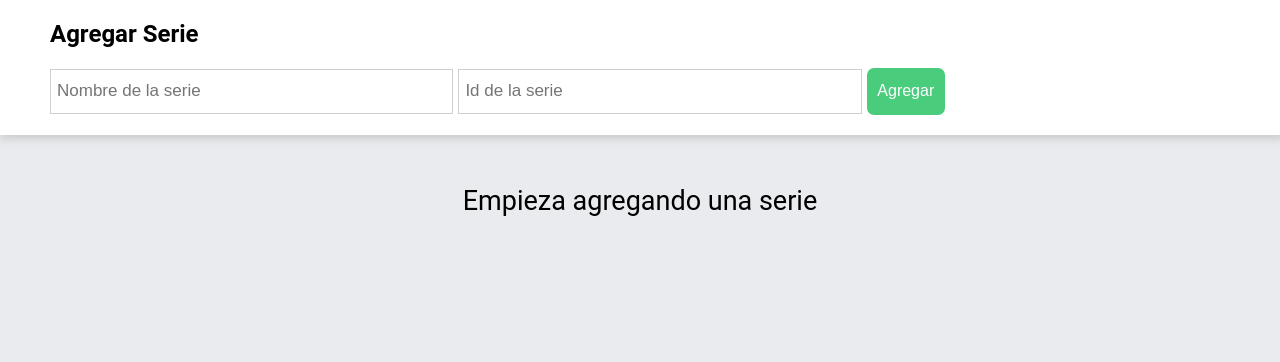
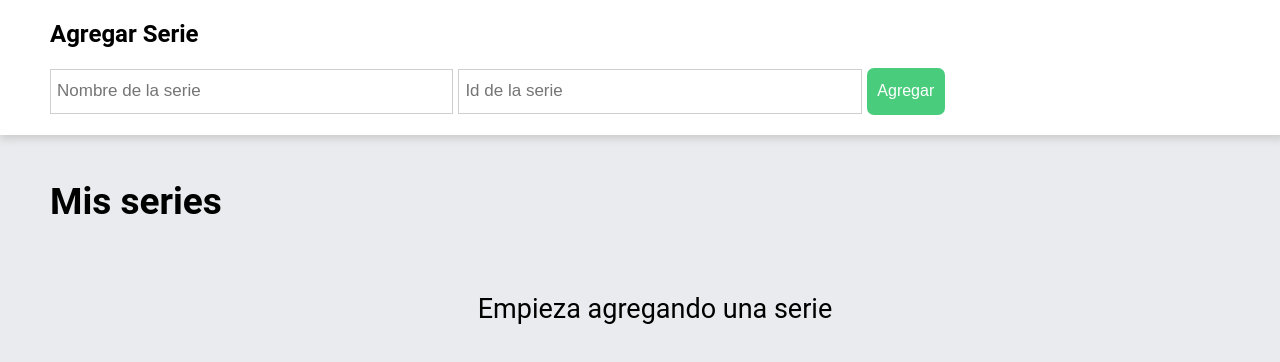
Before and after one commit to HFR1994/LabWeb, a React (Create React App) app: page / in a window 1280 px wide. Shown: the top 362 px of the page. Built offline with nearby package versions, Linux system fonts and the light colour scheme.

Commit message:
Added serie

```diff
--- a/src/components/App.js
+++ b/src/components/App.js
@@ -19,7 +19,7 @@ class App extends Component {
 
         let actores = [];
 
-        axios.get(`http://api.tvmaze.com/shows/94/cast`)
+        axios.get("http://api.tvmaze.com/shows/"+id+"/cast")
             .then(res => {
                 const personas = res.data;
 
@@ -30,32 +30,39 @@ class App extends Component {
                             id: item.person.id,
                             name: item.person.name,
                             character: item.character.name,
-                            photo: item.character.image.original
+                            photo: (item.character.image === null) ? item.person.image.medium:item.character.image.medium
                         }
                     ]
                 );
 
                 let shows = [...this.state.shows, {id: id, name: name, actores: actores}];
-                this.setState({shows: shows, msg: "Serie agregada exitosamente" ,counter: this.state.counter + 1});
+                this.setState({shows: shows, msg: "Serie agregada correctamente" ,counter: this.state.counter + 1});
             });
     }
 
     removeShows(id){
         const shows = this.state.shows.filter(x => x.id !== id);
-        this.setState({shows: shows, msg: "Serie borrada exitosamente", counter: this.state.counter})
+        this.setState({shows: shows, msg: "Serie borrada correctamente", counter: this.state.counter})
     }
 
     render() {
         const shows  = this.state.shows;
+        const msg = this.state.msg;
         return (
             <div id="app" >
                 <AddActorForm onNewActor = { this.addShows }/>
+                <div className="title_container">
+                    <h1 id="contain_banner">Mis series</h1>
+                    {(msg === undefined) ? "":<div id="message">{msg}</div>}
+                </div>
+                <div id="contain_cards">
                 {(shows.length === 0) ? <p id="empty">Empieza agregando una serie</p>
                     :
                     shows.map((item) =>
-                        <Actores id={item.id} {...item} remove={this.removeShows}/>
+                        <Actores key={item.id} {...item} remove={this.removeShows}/>
                     )
                 }
+                </div>
             </div>
         );
     }
--- a/src/css/Actores.css
+++ b/src/css/Actores.css
@@ -7,6 +7,7 @@
     box-shadow: 2px 2px 8px 2px rgba(204, 204, 204, 1);
     position: relative;
     margin-left: 20px;
+    display: inline-block;
 }
 
 .title_holder {
--- a/src/css/App.css
+++ b/src/css/App.css
@@ -6,6 +6,29 @@ body{
 #app{
     width: 100%;
     margin: auto;
+}
+
+#contain_cards{
+    margin-left: 30px;
+    padding-bottom: 30px;
+}
+
+#contain_banner{
+    padding: 20px 15px 20px 50px;
+    display: inline-block;
+    font-size: 37px;
+    margin-bottom: 0;
+}
+
+#message{
+    display: inline-block;
+    font-weight: bold;
+    color: white;
+    background-color: #00e600;
+    padding: 10px 30px;
+    border-radius: 15px;
+    font-size: 17px;
+    transform: translateY(-5px);
 }
 
 input:invalid {
```
